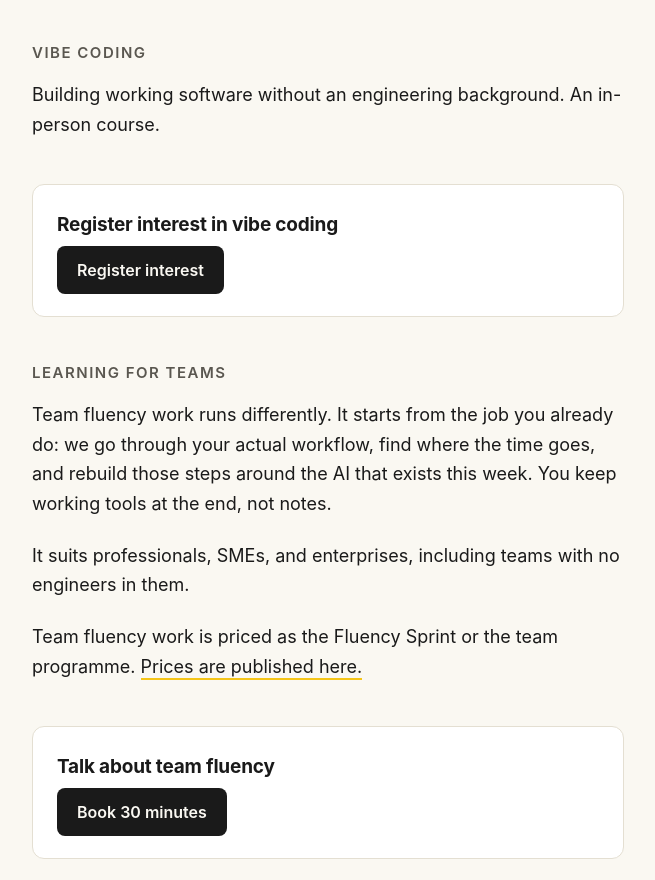
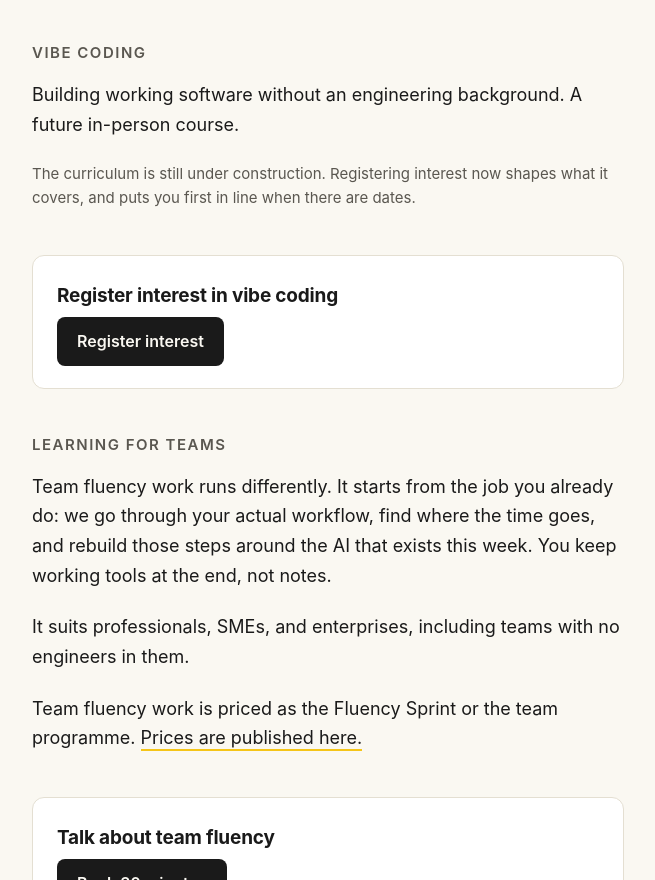
Before and after one commit to akaddo97/akaddo97.github.io, a plain HTML site: page learn/index.html in a window 1280 px wide. Shown: the part 3102-3982 px from the top of the page, without its empty margins (344-999 px from the left). Drawn offline with Linux system fonts and the light colour scheme.

Commit message:
Vibe coding: a future course, and the curriculum is under construction

```diff
--- a/learn/index.html
+++ b/learn/index.html
@@ -400,8 +400,12 @@
 
   <h2 id="vibe">Vibe coding</h2>
 
-  <p>Building working software without an engineering background. An in-person
-     course.</p>
+  <p>Building working software without an engineering background. A future
+     in-person course.</p>
+
+  <p class="cnote">The curriculum is still under construction. Registering
+     interest now shapes what it covers, and puts you first in line when there
+     are dates.</p>
 
   <div class="ask">
     <h3>Register interest in vibe coding</h3>
```
